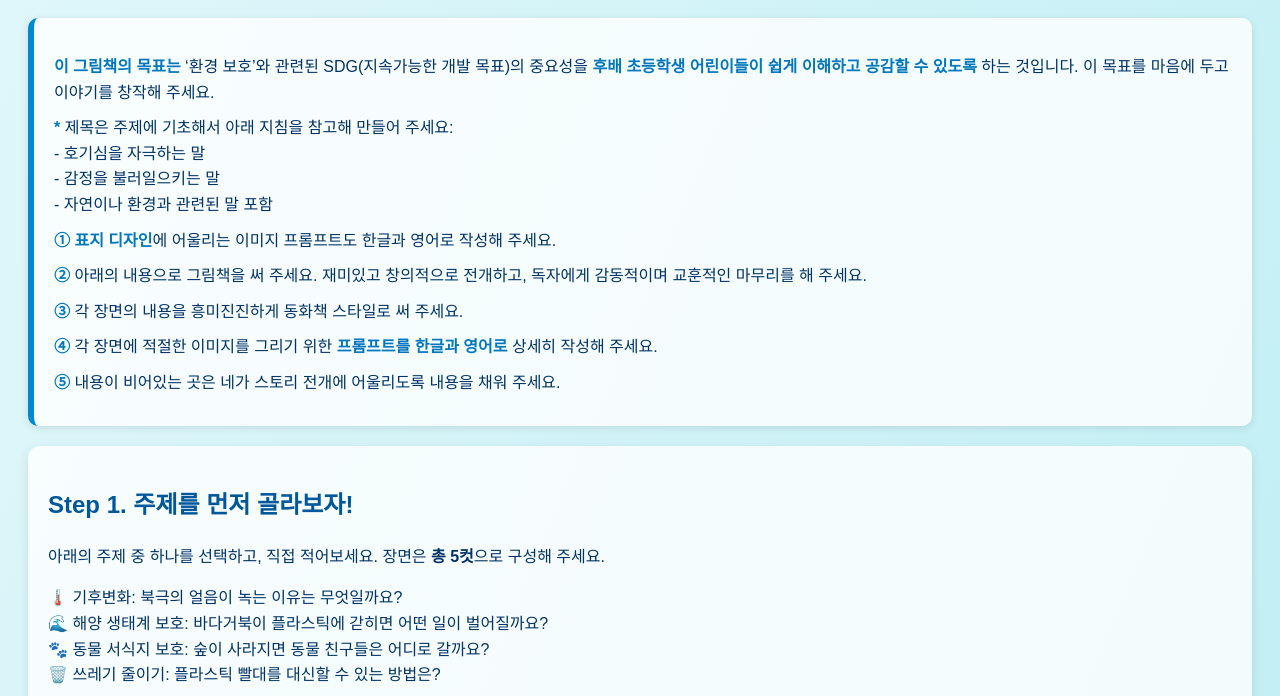
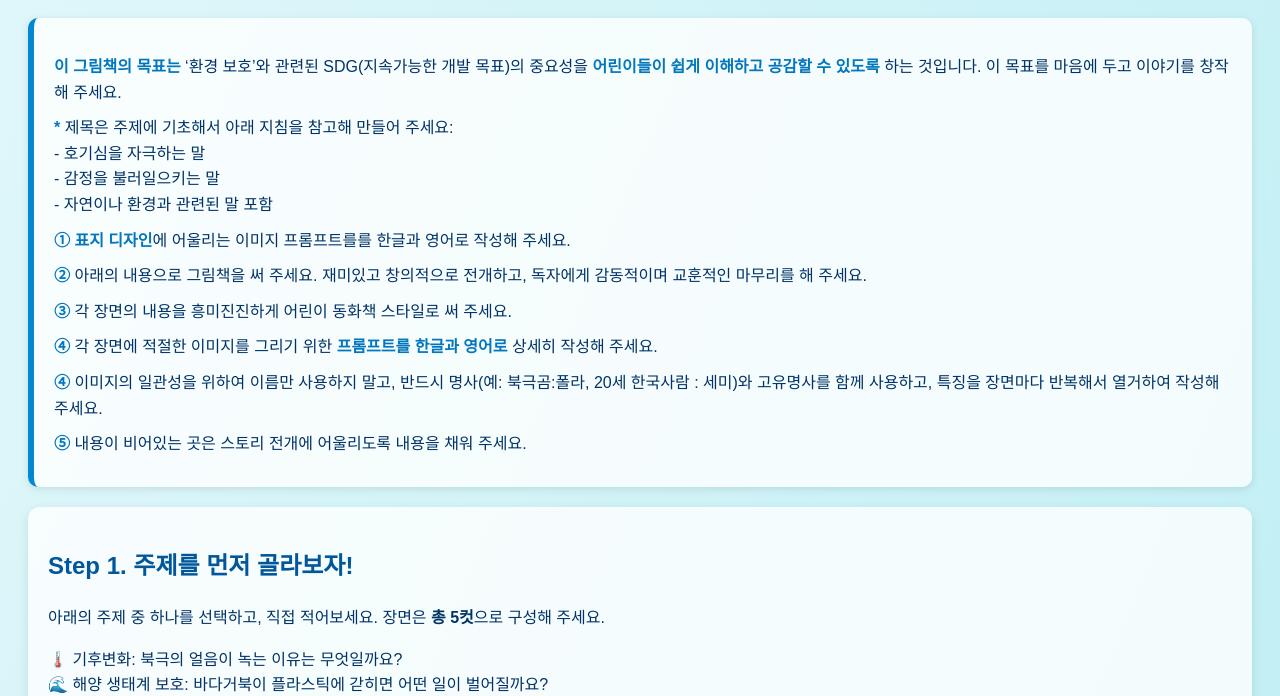
Before and after one commit to korealiebe7/sdg_book, a plain HTML site: page index.html in a window 1280 px wide. Shown: the part 104-800 px from the top of the page. Drawn offline with Linux system fonts and the light colour scheme.

Commit message:
Update index.html

```diff
--- a/index.html
+++ b/index.html
@@ -69,17 +69,18 @@
   <h1>🌍 학생 수업을 위한 SDG 그림 동화책 창작 지침서</h1>
 
   <div class="guide-box">
-    <p><strong>이 그림책의 목표는</strong> ‘환경 보호’와 관련된 SDG(지속가능한 개발 목표)의 중요성을 <strong>후배 초등학생 어린이들이 쉽게 이해하고 공감할 수 있도록</strong> 하는 것입니다. 이 목표를 마음에 두고 이야기를 창작해 주세요.</p>
+    <p><strong>이 그림책의 목표는</strong> ‘환경 보호’와 관련된 SDG(지속가능한 개발 목표)의 중요성을 <strong> 어린이들이 쉽게 이해하고 공감할 수 있도록</strong> 하는 것입니다. 이 목표를 마음에 두고 이야기를 창작해 주세요.</p>
       <div><strong>*</strong> 제목은 주제에 기초해서 아래 지침을 참고해 만들어 주세요:<br>
       - 호기심을 자극하는 말<br>
       - 감정을 불러일으키는 말<br>
       - 자연이나 환경과 관련된 말 포함
     </div>
-    <div><strong>①</strong> <strong>표지 디자인</strong>에 어울리는 이미지 프롬프트도 한글과 영어로 작성해 주세요.</div>
+    <div><strong>①</strong> <strong>표지 디자인</strong>에 어울리는 이미지 프롬프트를를 한글과 영어로 작성해 주세요.</div>
     <div><strong>②</strong> 아래의 내용으로 그림책을 써 주세요. 재미있고 창의적으로 전개하고, 독자에게 감동적이며 교훈적인 마무리를 해 주세요.</div>
-    <div><strong>③</strong> 각 장면의 내용을 흥미진진하게 동화책 스타일로 써 주세요.</div>
+    <div><strong>③</strong> 각 장면의 내용을 흥미진진하게 어린이 동화책 스타일로 써 주세요.</div>
     <div><strong>④</strong> 각 장면에 적절한 이미지를 그리기 위한 <strong>프롬프트를 한글과 영어로</strong> 상세히 작성해 주세요.</div>
-     <div><strong>⑤</strong> 내용이 비어있는 곳은 네가 스토리 전개에 어울리도록 내용을 채워 주세요.</div>
+     <div><strong>④</strong> 이미지의 일관성을 위하여 이름만 사용하지 말고, 반드시 명사(예: 북극곰:폴라, 20세 한국사람 : 세미)와 고유명사를 함께 사용하고, 특징을 장면마다 반복해서 열거하여 작성해 주세요.</div>
+     <div><strong>⑤</strong> 내용이 비어있는 곳은 스토리 전개에 어울리도록 내용을 채워 주세요.</div>
       </div>
 
   <div class="section">
```
